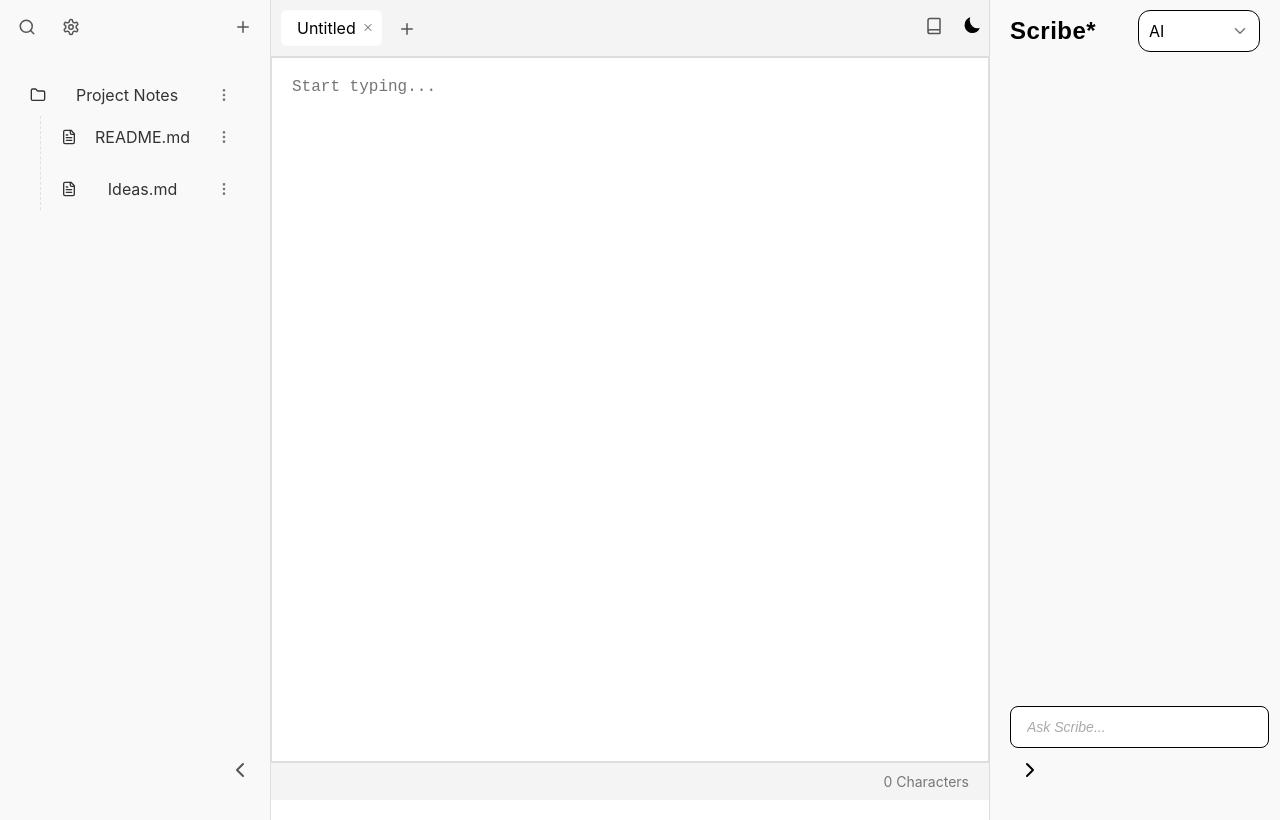
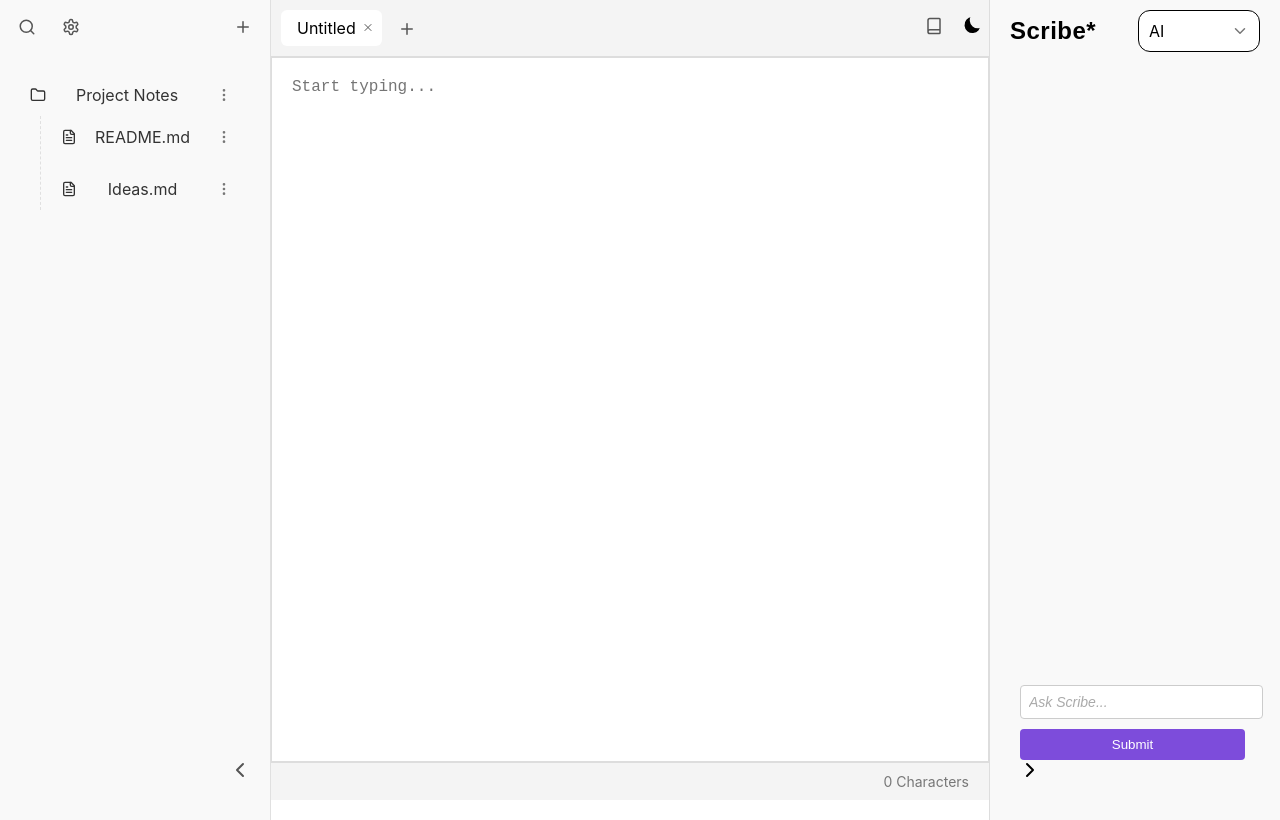
Before and after one commit to Ishitha0011/SCRIBE, a React (Create React App) app: page / in a window 1280 px wide. Built offline with nearby package versions, Linux system fonts and the light colour scheme.

Commit message:
Implemented Backend for Ask AI. To check working,  follow the steps: 1)cd backend, 2)run the following commamnd to run the backend-uvicorn backend.main:app --reload 3)got o postman and send a post request to url-http://127.0.0.1:8000/ask-ai

```diff
--- a/src/components/RightSidebar.js
+++ b/src/components/RightSidebar.js
@@ -7,18 +7,18 @@ const RightSidebar = () => {
   const [selectedOption, setSelectedOption] = useState('AI');
   const [isOpen, setIsOpen] = useState(false);
   const [isCollapsed, setIsCollapsed] = useState(false);
+  const [userInput, setUserInput] = useState('');
+  const [aiResponse, setAiResponse] = useState('');
 
-  // Use theme from context
   const { theme } = useTheme();
-
   const dropdownRef = useRef(null);
 
   const toggleDropdown = () => setIsOpen((prev) => !prev);
-
   const handleOptionSelect = (option) => {
     setSelectedOption(option);
     setIsOpen(false);
   };
+  const toggleCollapse = () => setIsCollapsed((prev) => !prev);
 
   useEffect(() => {
     const handleClickOutside = (event) => {
@@ -26,14 +26,23 @@ const RightSidebar = () => {
         setIsOpen(false);
       }
     };
-
     document.addEventListener('mousedown', handleClickOutside);
-    return () => {
-      document.removeEventListener('mousedown', handleClickOutside);
-    };
+    return () => document.removeEventListener('mousedown', handleClickOutside);
   }, []);
 
-  const toggleCollapse = () => setIsCollapsed((prev) => !prev);
+  const handleSubmit = async () => {
+    try {
+      const response = await fetch('http://localhost:8000/ask-ai', {
+        method: 'POST',
+        headers: { 'Content-Type': 'application/json' },
+        body: JSON.stringify({ question: userInput }),
+      });
+      const data = await response.json();
+      setAiResponse(data.response);
+    } catch (error) {
+      console.error('Error fetching AI response:', error);
+    }
+  };
 
   return (
     <div className={`RightSidebar ${theme} ${isCollapsed ? 'collapsed' : ''}`}>
@@ -48,15 +57,9 @@ const RightSidebar = () => {
           )}
           {isOpen && !isCollapsed && (
             <div className="DropdownList">
-              <div className="Option" onClick={() => handleOptionSelect('AI')}>
-                AI
-              </div>
-              <div className="Option" onClick={() => handleOptionSelect('Notes')}>
-                Notes
-              </div>
-              <div className="Option" onClick={() => handleOptionSelect('Labs')}>
-                Labs
-              </div>
+              <div className="Option" onClick={() => handleOptionSelect('AI')}>AI</div>
+              <div className="Option" onClick={() => handleOptionSelect('Notes')}>Notes</div>
+              <div className="Option" onClick={() => handleOptionSelect('Labs')}>Labs</div>
             </div>
           )}
         </div>
@@ -70,7 +73,13 @@ const RightSidebar = () => {
               type="text"
               placeholder="Ask Scribe..."
               className="AskAIInput"
+              value={userInput}
+              onChange={(e) => setUserInput(e.target.value)}
             />
+            <button onClick={handleSubmit} className="SubmitButton">
+              Submit
+            </button>
+            {aiResponse && <p className="AIResponse">{aiResponse}</p>}
           </div>
         )}
       </div>
--- a/src/css/RightSidebar.css
+++ b/src/css/RightSidebar.css
@@ -221,3 +221,37 @@
 .RightSidebar.dark .CollapseIcon:hover {
   background-color: rgba(255, 255, 255, 0.1);
 }
+
+.AskAIContainer {
+  display: flex;
+  flex-direction: column;
+  gap: 10px;
+  padding: 10px;
+}
+
+.AskAIInput {
+  padding: 8px;
+  border: 1px solid #ccc;
+  border-radius: 4px;
+}
+
+.SubmitButton {
+  padding: 8px 12px;
+  background-color: #7d4cdb;
+  color: white;
+  border: none;
+  border-radius: 4px;
+  cursor: pointer;
+}
+
+.SubmitButton:hover {
+  background-color: #5a36a7;
+}
+
+.AIResponse {
+  margin-top: 10px;
+  padding: 10px;
+  background-color: #f4f4f4;
+  border: 1px solid #ddd;
+  border-radius: 4px;
+}
```
Also changed, not shown: 1 other file (tests, documents, lock files or other folders).
